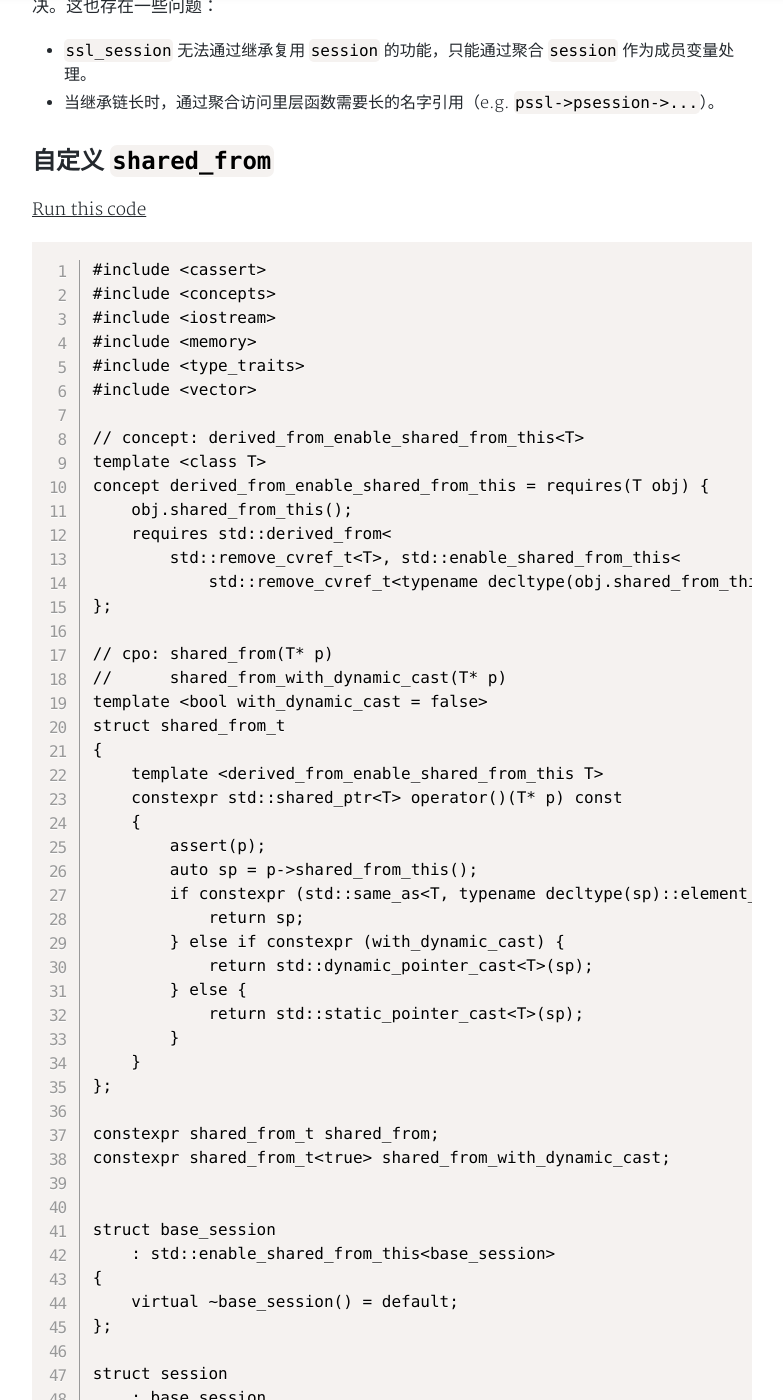
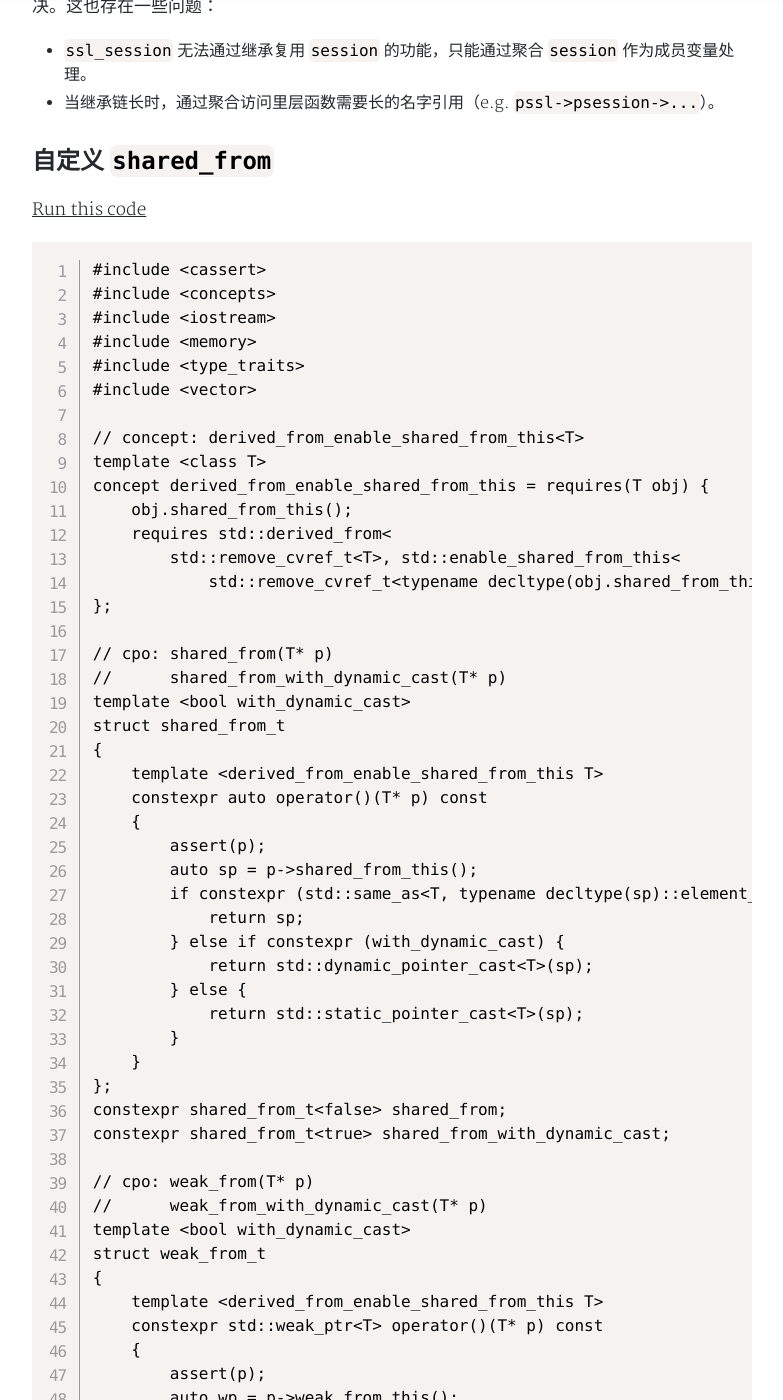
Before and after one commit to yanminhui/yanminhui.github.io, a Jekyll site: the page built from _posts/articles/2023-05-21-enable_shared_from_this.md, in a window 1280 px wide and 1400 px high, scrolled down 2000 px. Shown: the whole window, without its empty margins (248-1031 px from the left). Built offline with Jekyll 4.4.1, drawn with Linux system fonts in a browser that asks for light colours; nearby versions of some CDN libraries; a style sheet for code colours, icons or effects is not loaded; some of the changed text lies outside the part shown.

Commit message:
Support weak_ptr

````diff
--- a/_posts/articles/2023-05-21-enable_shared_from_this.md
+++ b/_posts/articles/2023-05-21-enable_shared_from_this.md
@@ -74,7 +74,7 @@
 
 ## 自定义 `shared_from`
 
-[Run this code](https://godbolt.org/z/czqKGWPPn)
+[Run this code](https://godbolt.org/z/fodKd9q8G)
 ```.cpp
 #include <cassert>
 #include <concepts>
@@ -94,11 +94,11 @@
 
 // cpo: shared_from(T* p)
 //      shared_from_with_dynamic_cast(T* p)
-template <bool with_dynamic_cast = false>
+template <bool with_dynamic_cast>
 struct shared_from_t
 {
     template <derived_from_enable_shared_from_this T>
-    constexpr std::shared_ptr<T> operator()(T* p) const
+    constexpr auto operator()(T* p) const
     {
         assert(p);
         auto sp = p->shared_from_this();
@@ -111,9 +111,29 @@
         }
     }
 };
+constexpr shared_from_t<false> shared_from;
+constexpr shared_from_t<true> shared_from_with_dynamic_cast;
 
-constexpr shared_from_t shared_from;
-constexpr shared_from_t<true> shared_from_with_dynamic_cast;
+// cpo: weak_from(T* p)
+//      weak_from_with_dynamic_cast(T* p)
+template <bool with_dynamic_cast>
+struct weak_from_t
+{
+    template <derived_from_enable_shared_from_this T>
+    constexpr std::weak_ptr<T> operator()(T* p) const
+    {
+        assert(p);
+        auto wp = p->weak_from_this();
+        if constexpr (std::same_as<T, typename decltype(wp)::element_type>) {
+            return wp;
+        } else {
+            constexpr auto shared_from = shared_from_t<with_dynamic_cast>{};
+            return shared_from(p);
+        }
+    }
+};
+constexpr weak_from_t<false> weak_from;
+constexpr weak_from_t<true> weak_from_with_dynamic_cast;
 
 
 struct base_session
````
